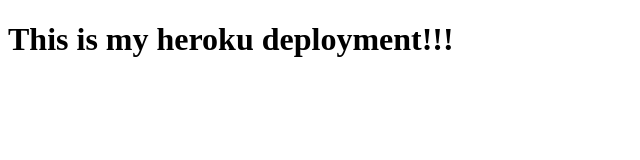
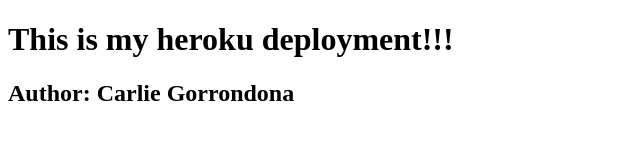
Before and after one commit to bridgecrew-perf6/Deployment-demo-50, a website: page index.html in a window 1280 px wide. Shown: the whole page, without its empty margins (0-640 px from the left). Drawn offline with Linux system fonts and the light colour scheme.

Commit message:
added h2

```diff
--- a/index.html
+++ b/index.html
@@ -8,5 +8,6 @@
 </head>
 <body>
   <h1>This is my heroku deployment!!!</h1>
+  <h2>Author: Carlie Gorrondona</h2>
 </body>
 </html>
```
